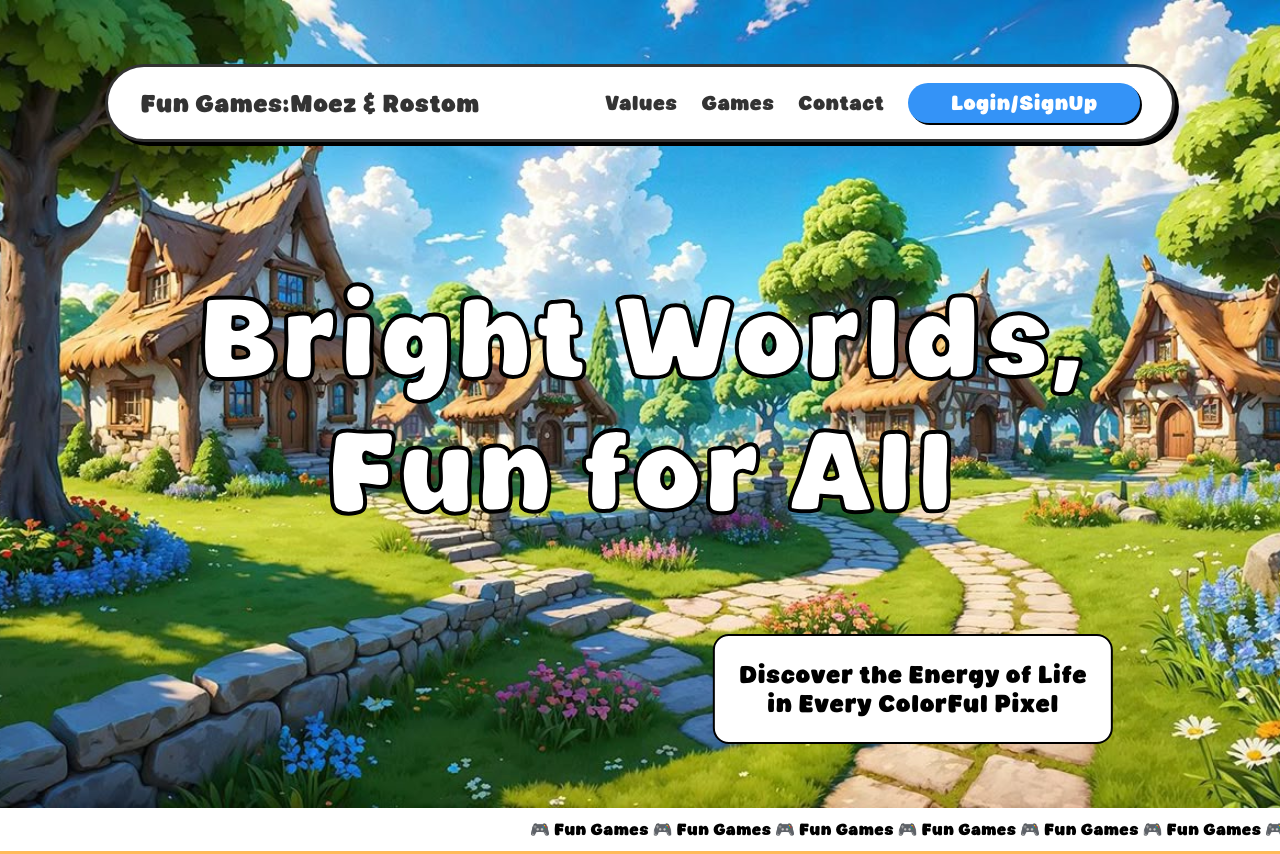
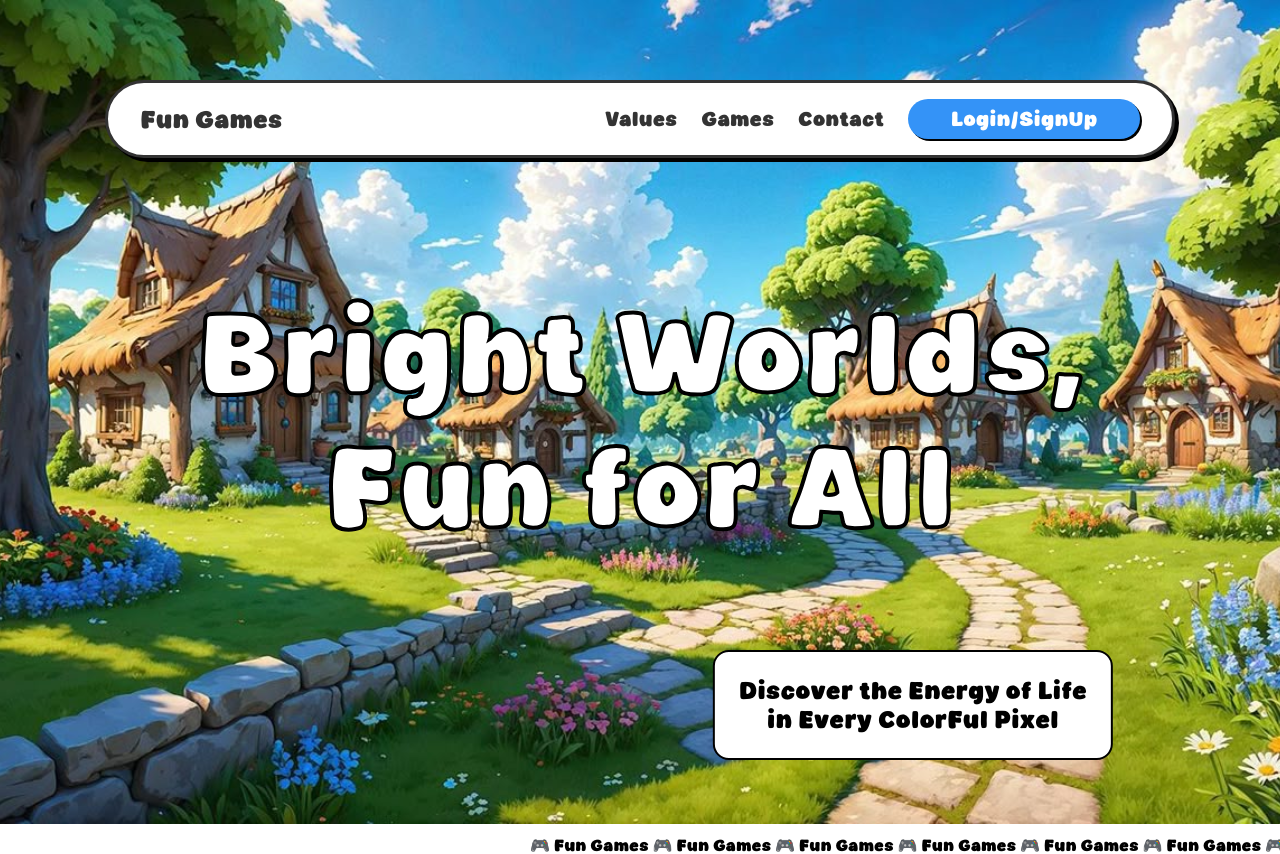
Before and after one commit to MoezBenJemiaa/FunGames, a React (Vite) app in the folder gamesite/: page / in a window 1280 px wide. Shown: the top 854 px of the page. Built offline with nearby package versions, Linux system fonts and the light colour scheme; no server answers; a web font is replaced by a local one.

Commit message:
header done

```diff
--- a/gamesite/src/header/header.jsx
+++ b/gamesite/src/header/header.jsx
@@ -41,16 +41,16 @@ const Header = () => {
   return (
     <header className={styles.header}>
       <Link to="/" className={styles.logo}>
-        Fun Games:Moez & Rostom
+        Fun Games
       </Link>
       <nav className={styles.nav}>
-        <a href="#values" className={styles.link}>
+        <a href="/#values" className={styles.link}>
           Values
         </a>
-        <a href="#games" className={styles.link}>
+        <a href="/#games" className={styles.link}>
           Games
         </a>
-        <a href="#contact" className={styles.link}>
+        <a href="/#contact" className={styles.link}>
           Contact
         </a>
 
--- a/gamesite/src/header/header.module.css
+++ b/gamesite/src/header/header.module.css
@@ -1,6 +1,6 @@
 .header {
   max-width: 1000px;
-  margin: auto;
+  margin: 1rem auto;
   display: flex;
   justify-content: space-between;
   align-items: center;
```
